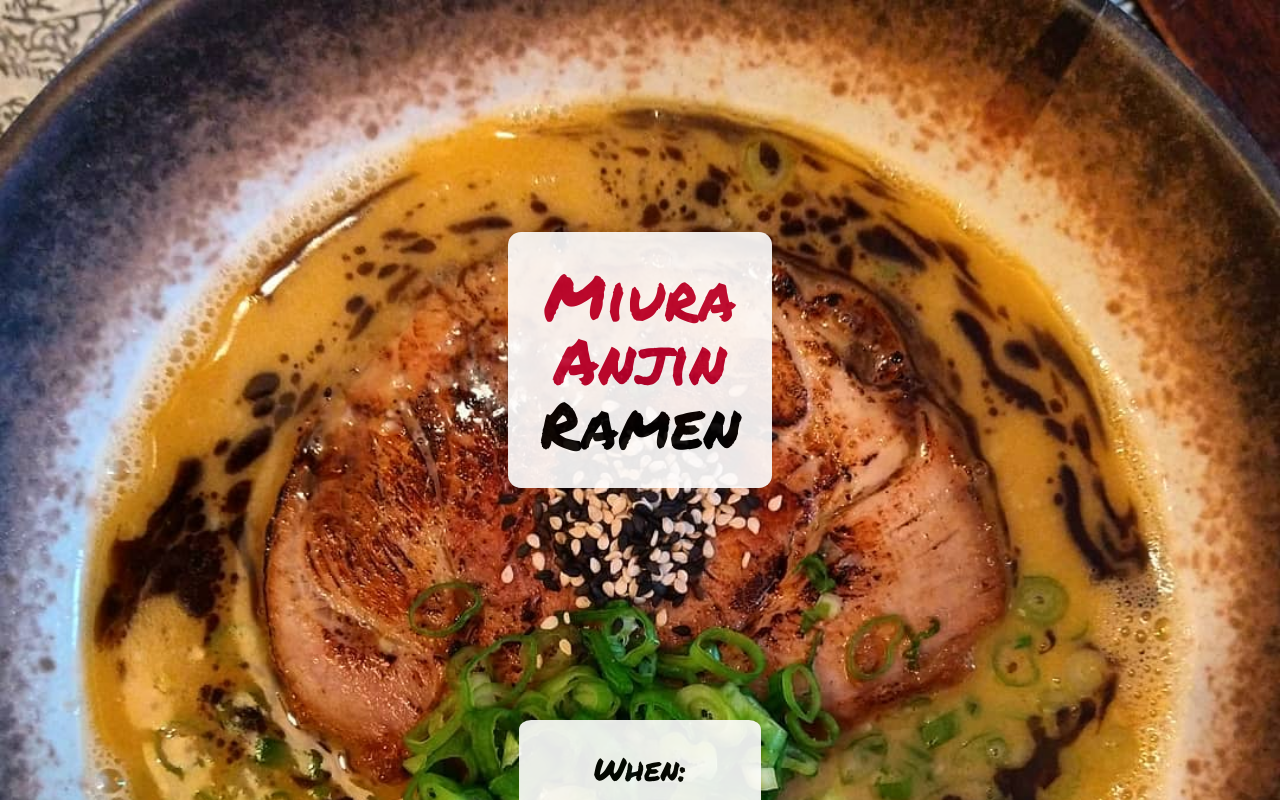
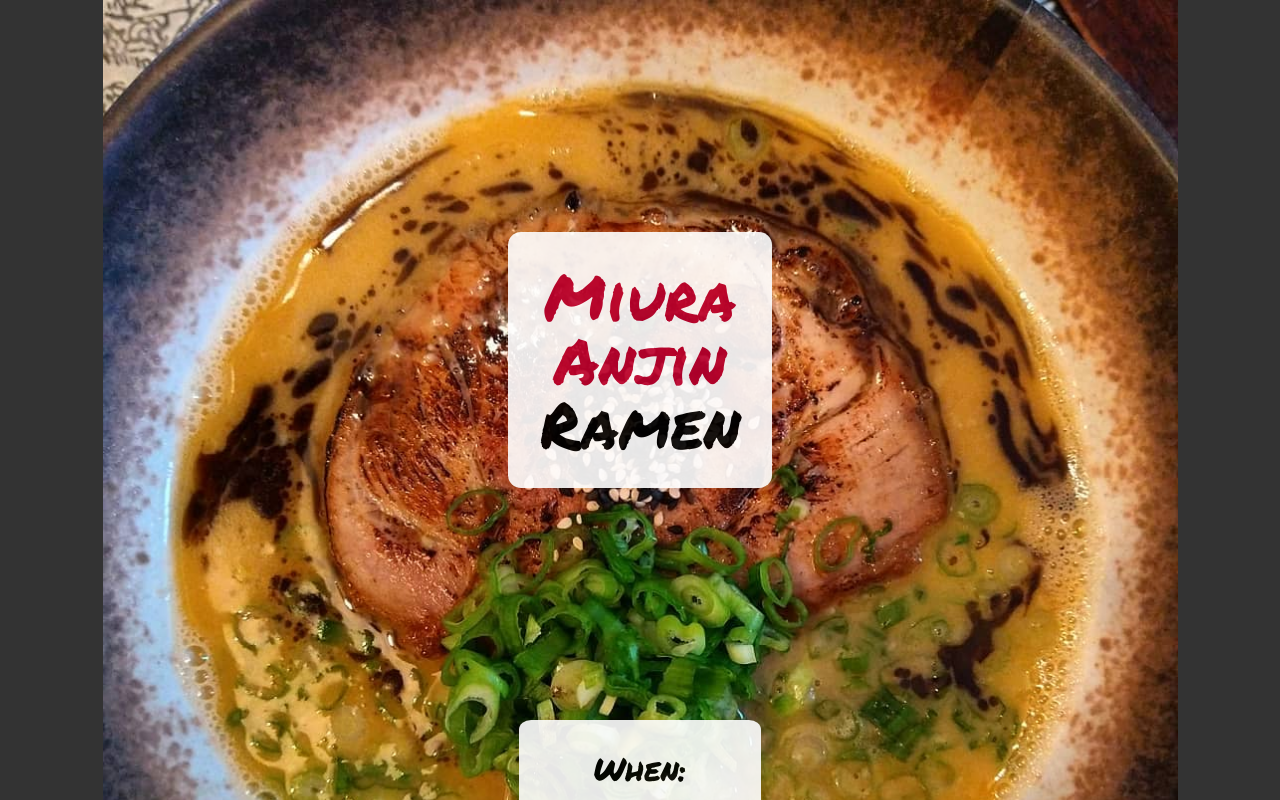
Before and after one commit to T-J-D-Cavey/ramen-site, a React (Vite) app: page / in a window 1280 px wide. Shown: the top 800 px of the page. Built offline with nearby package versions, Linux system fonts and the light colour scheme.

Commit message:
fix background image zoom issue

```diff
--- a/src/App.css
+++ b/src/App.css
@@ -75,7 +75,7 @@
 /* --------> Styles for root DOM element */
 
 #root {
-  max-width: 1500px;
+  max-width: 1300px;
   text-align: center;
   margin: 0 auto;
   background-color: var(--color-theme);
@@ -111,9 +111,7 @@
 }
 
 .backgroundPicture {
-  /* width: 100%; */
   background-position: center;
-  /* background-repeat: no-repeat; */
   background-size: 6.5rem;
 }
 
@@ -223,7 +221,7 @@
     background-attachment: fixed;
     background-position: center;
     background-repeat: no-repeat;
-    background-size:  cover;
+    background-size:  contain;
   }
 }
 
```
